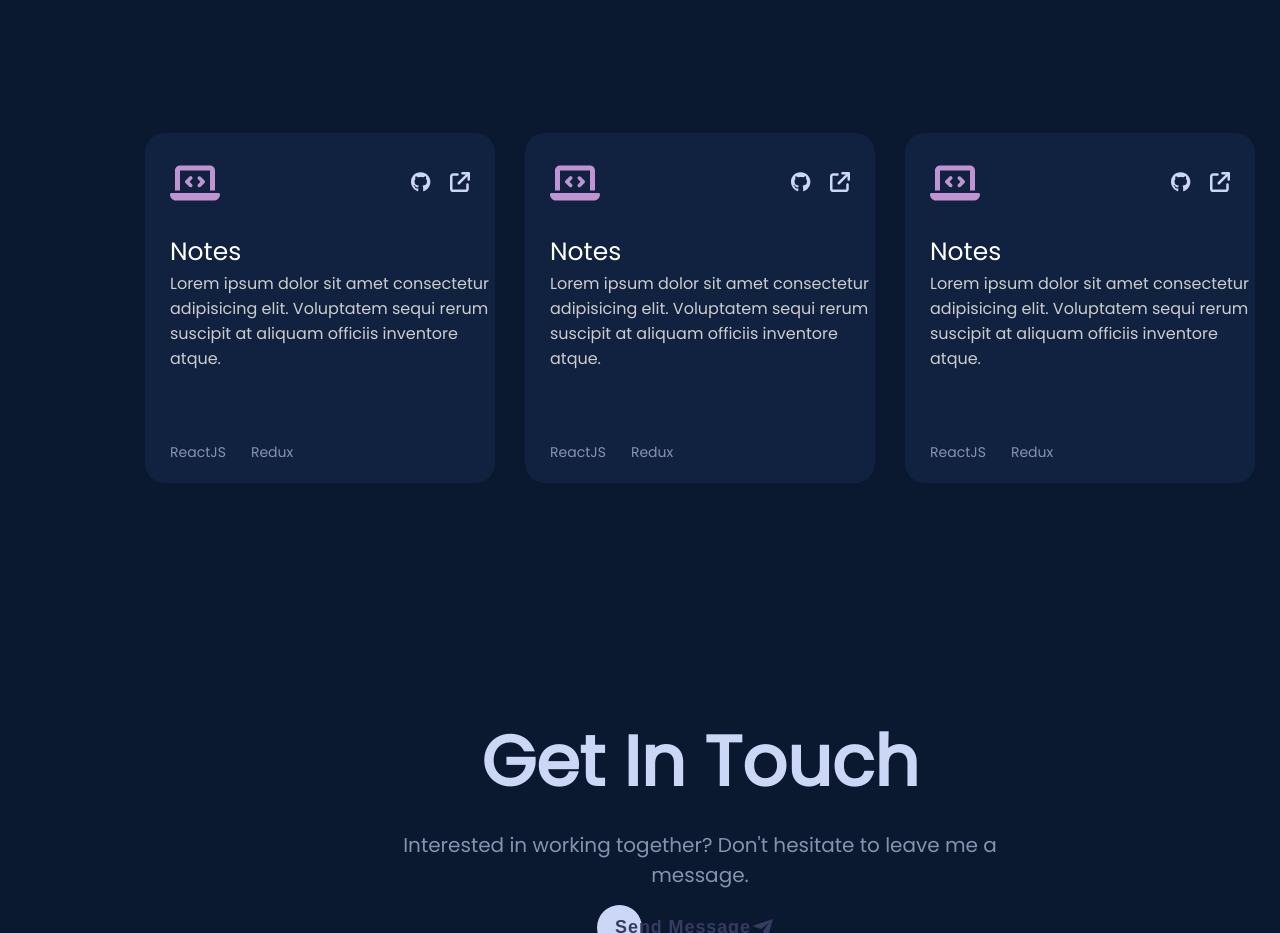
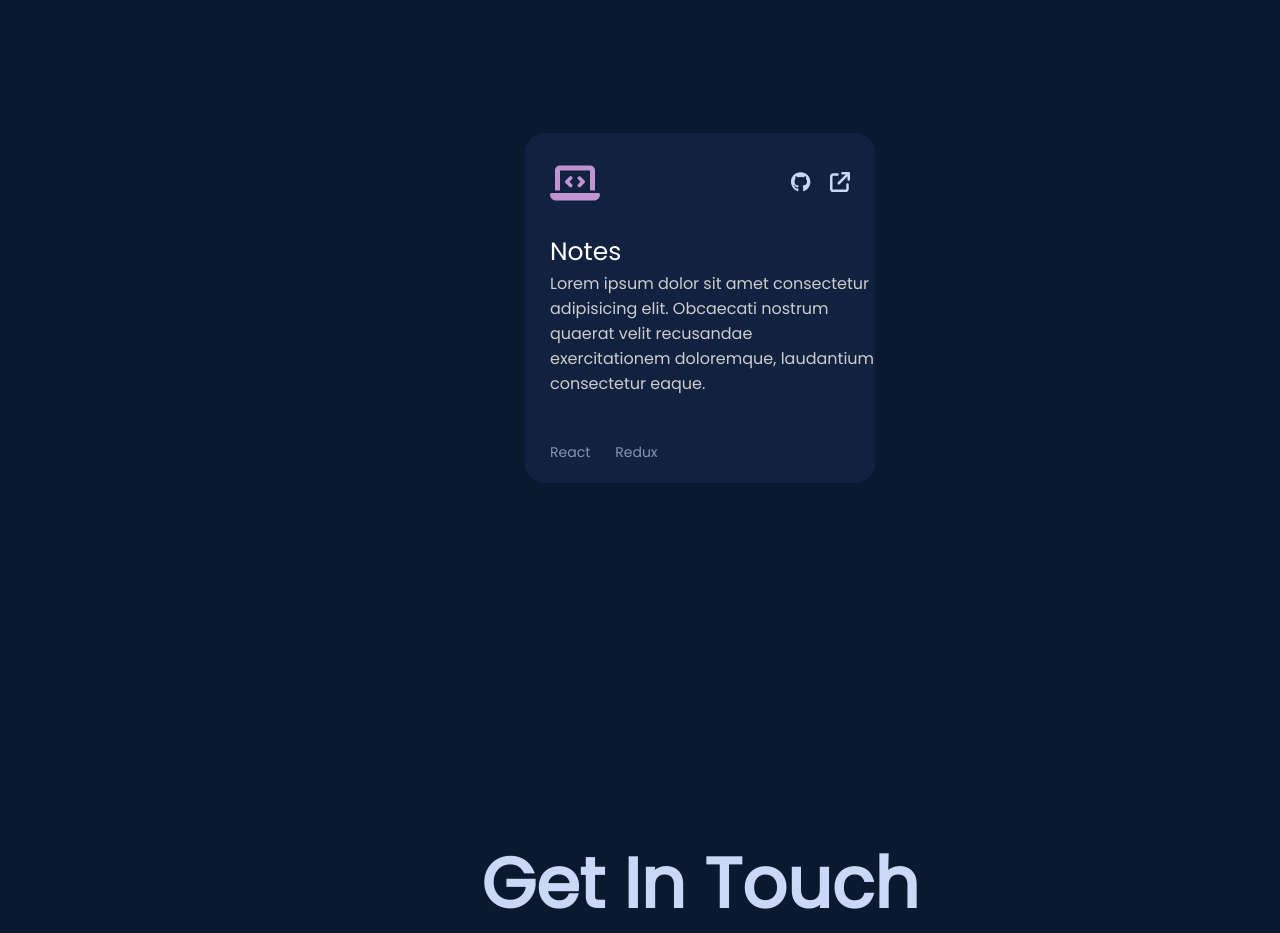
Before and after one commit to barreyrojohnmiko/personal-portfolio, a React (Create React App) app: page /#/ in a window 1280 px wide. Shown: the part 1940-2873 px from the top of the page. Built offline with nearby package versions, Linux system fonts and the light colour scheme.

Commit message:
dynamic data values in views/WorkPanel

```diff
--- a/src/components/Home.css
+++ b/src/components/Home.css
@@ -25,6 +25,12 @@
   margin-bottom: 30%;
 }
 
+.works-section {
+  padding-left: 15%;
+  padding-right: 15%;
+  margin-bottom: 30%;
+}
+
 @media screen and (min-width: 1024px) {
   .footer-section {
     display: none;
@@ -39,10 +45,6 @@
   .content-main-section {
     width: 100%;
   }
-
-  /* .header-section {
-    display: none;
-  } */
 
   .content-sub-section.open {
     filter: blur(5px);
--- a/src/components/Home.tsx
+++ b/src/components/Home.tsx
@@ -9,21 +9,39 @@ import Contact from "./Contact";
 import Introduction from "./Introduction";
 import Works from "./Works";
 
-
 import { useDispatch, useSelector } from "react-redux";
-import { setIsMobileView, setIsNavbarOpen } from "../redux/components/Home/action";
+import {
+  setIsMobileView,
+  setIsNavbarOpen,
+} from "../redux/components/Home/action";
 
 const Home = () => {
   const dispatch: any = useDispatch();
-  const { isNavbarOpen, isMobileView } = useSelector((state: any) => state.homeReducers);
+  const { isNavbarOpen, isMobileView } = useSelector(
+    (state: any) => state.homeReducers
+  );
 
   const aboutSectionRef = useRef<HTMLDivElement>(null);
   const contactSectionRef = useRef<HTMLDivElement>(null);
+  const worksSectionRef = useRef<HTMLDivElement>(null);
 
   const handleAboutClick = () => {
     if (aboutSectionRef.current) {
       window.scrollTo({
-        top: isMobileView ? aboutSectionRef.current.offsetTop + 230 : aboutSectionRef.current.offsetTop - 20,
+        top: isMobileView
+          ? aboutSectionRef.current.offsetTop + 230
+          : aboutSectionRef.current.offsetTop - 20,
+        behavior: "smooth",
+      });
+    }
+  };
+
+  const handleWorksClick = () => {
+    if (worksSectionRef.current) {
+      window.scrollTo({
+        top: isMobileView
+          ? worksSectionRef.current.offsetTop + 230
+          : worksSectionRef.current.offsetTop - 20,
         behavior: "smooth",
       });
     }
@@ -66,6 +84,7 @@ const Home = () => {
         <div className="header-section">
           <Header
             handleAboutClick={handleAboutClick}
+            handleWorksClick={handleWorksClick}
             handleContactClick={handleContactClick}
             toggleNavbar={toggleNavbar}
           />
@@ -78,7 +97,7 @@ const Home = () => {
             <About aboutSectionRef={aboutSectionRef} />
           </div>
           <div className="works-section">
-            <Works />
+            <Works worksSectionRef={worksSectionRef} />
           </div>
           <div className="contact-section">
             <Contact contactSectionRef={contactSectionRef} />
--- a/src/components/Works.css
+++ b/src/components/Works.css
@@ -12,3 +12,9 @@
   align-items: center;
   gap: 30px;
 }
+
+@media screen and (min-width: 0px) and (max-width: 1023px) {
+  .works-panel-container {
+    flex-direction: column;
+  }
+}
--- a/src/components/Works.tsx
+++ b/src/components/Works.tsx
@@ -1,15 +1,17 @@
-import React from "react";
+import React, { RefObject } from "react";
 import "./Works.css";
 
 import WorkPanel from "../views/WorkPanel";
 
-const Works = () => {
+type WorksProps = {
+  worksSectionRef: RefObject<HTMLDivElement>;
+};
+
+const Works: React.FC<WorksProps> = ({ worksSectionRef }) => {
   return (
     <>
-      <div className="works-main-container">
+      <div className="works-main-container" ref={worksSectionRef}>
         <div className="works-panel-container">
-          <WorkPanel />
-          <WorkPanel />
           <WorkPanel />
         </div>
       </div>
--- /dev/null
+++ b/src/objects/interface/PanelDetailsObject.tsx
@@ -0,0 +1,8 @@
+interface PanelDetailsObject {
+  panelLabel: string;
+  panelDescription: string;
+  techUsed1: string;
+  techUsed2: string;
+}
+
+export default PanelDetailsObject;
--- /dev/null
+++ b/src/redux/components/Works/action.jsx
@@ -0,0 +1,8 @@
+export const SET_PANEL_DATA_1 = "SET_PANEL_DATA_1";
+
+export const setPanelData1 = (panelData1) => (dispatch) => {
+  dispatch({
+    type: SET_PANEL_DATA_1,
+    payload: panelData1,
+  });
+};
--- /dev/null
+++ b/src/redux/components/Works/reducers.jsx
@@ -0,0 +1,22 @@
+import { SET_PANEL_DATA_1 } from "./action";
+
+const initialState = {
+  panelData1: {
+    panelLabel: "Notes",
+    panelDescription:
+      "Lorem ipsum dolor sit amet consectetur adipisicing elit. Obcaecati nostrum quaerat velit recusandae exercitationem doloremque, laudantium consectetur eaque.",
+    techUsed1: "React",
+    techUsed2: "Redux",
+  },
+};
+
+const worksReducers = (state = initialState, action) => {
+  switch (action.type) {
+    case SET_PANEL_DATA_1:
+      return { ...state, panelData1: action.payload };
+    default:
+      return state;
+  }
+};
+
+export default worksReducers;
--- a/src/redux/store.jsx
+++ b/src/redux/store.jsx
@@ -2,9 +2,11 @@ import { applyMiddleware, combineReducers, createStore } from "redux";
 import thunk from "redux-thunk";
 
 import homeReducers from "./components/Home/reducers";
+import worksReducers from "./components/Works/reducers";
 
 const rootReducer = combineReducers({
   homeReducers,
+  worksReducers,
 });
 
 export const Store = createStore(rootReducer, applyMiddleware(thunk));
--- a/src/views/Header.tsx
+++ b/src/views/Header.tsx
@@ -8,12 +8,14 @@ import { useSelector } from "react-redux";
 
 interface HeaderProps {
   handleAboutClick: () => void;
+  handleWorksClick: () => void;
   handleContactClick: () => void;
   toggleNavbar: () => void;
 }
 
 const Header = ({
   handleAboutClick,
+  handleWorksClick,
   handleContactClick,
   toggleNavbar,
 }: HeaderProps) => {
@@ -40,7 +42,7 @@ const Header = ({
             </button>
           </div>
           <div className="header-btn-text-spacing">
-            <button className="header-btn-text header-btn-border">Works</button>
+            <button className="header-btn-text header-btn-border" onClick={handleWorksClick}>Works</button>
           </div>
           <div className="header-btn-text-spacing">
             <AnimatedButton animatedButtonClick={handleContactClick} />
@@ -84,7 +86,7 @@ const Header = ({
             </button>
           </div>
           <div className="navbar-btn-text-spacing">
-            <button className="navbar-btn-text navbar-btn-border">Works</button>
+            <button className="navbar-btn-text navbar-btn-border" onClick={handleWorksClick}>Works</button>
           </div>
           <div className="navbar-btn-text-spacing">
             <button
--- a/src/views/WorkPanel.tsx
+++ b/src/views/WorkPanel.tsx
@@ -7,6 +7,8 @@ import {
 } from "@fortawesome/free-solid-svg-icons";
 import { faGithub } from "@fortawesome/free-brands-svg-icons";
 import { FontAwesomeIcon } from "@fortawesome/react-fontawesome";
+import { useSelector } from "react-redux";
+import PanelDetailsObject from "../objects/interface/PanelDetailsObject";
 
 const renderPanelHeader = () => {
   return (
@@ -39,30 +41,27 @@ const renderPanelHeader = () => {
   );
 };
 
-const renderPanelFooter = () => {
+const renderPanelFooter = (panelData1: PanelDetailsObject) => {
   return (
     <div className="work-panel-footer">
-      <div className="footer-label">ReactJS</div>
-      <div className="footer-label">Redux</div>
+      <div className="footer-label">{panelData1.techUsed1}</div>
+      <div className="footer-label">{panelData1.techUsed2}</div>
     </div>
   );
 };
 
 const WorkPanel = () => {
+  const { panelData1 } = useSelector((state: any) => state.worksReducers);
+
   return (
-    <>
-      <div className="work-panel-main-container">
-        {renderPanelHeader()}
-        <div className="work-panel-body-container">
-          <div className="panel-title">Notes</div>
-          <div className="panel-description">
-            Lorem ipsum dolor sit amet consectetur adipisicing elit. Voluptatem
-            sequi rerum suscipit at aliquam officiis inventore atque.
-          </div>
-        </div>
-        {renderPanelFooter()}
+    <div className="work-panel-main-container">
+      {renderPanelHeader()}
+      <div className="work-panel-body-container">
+        <div className="panel-title">{panelData1.panelLabel}</div>
+        <div className="panel-description">{panelData1.panelDescription}</div>
       </div>
-    </>
+      {renderPanelFooter(panelData1)}
+    </div>
   );
 };
 
```
Also changed, not shown: src/models/CardDto.tsx (deleted, +0 -7 lines).
